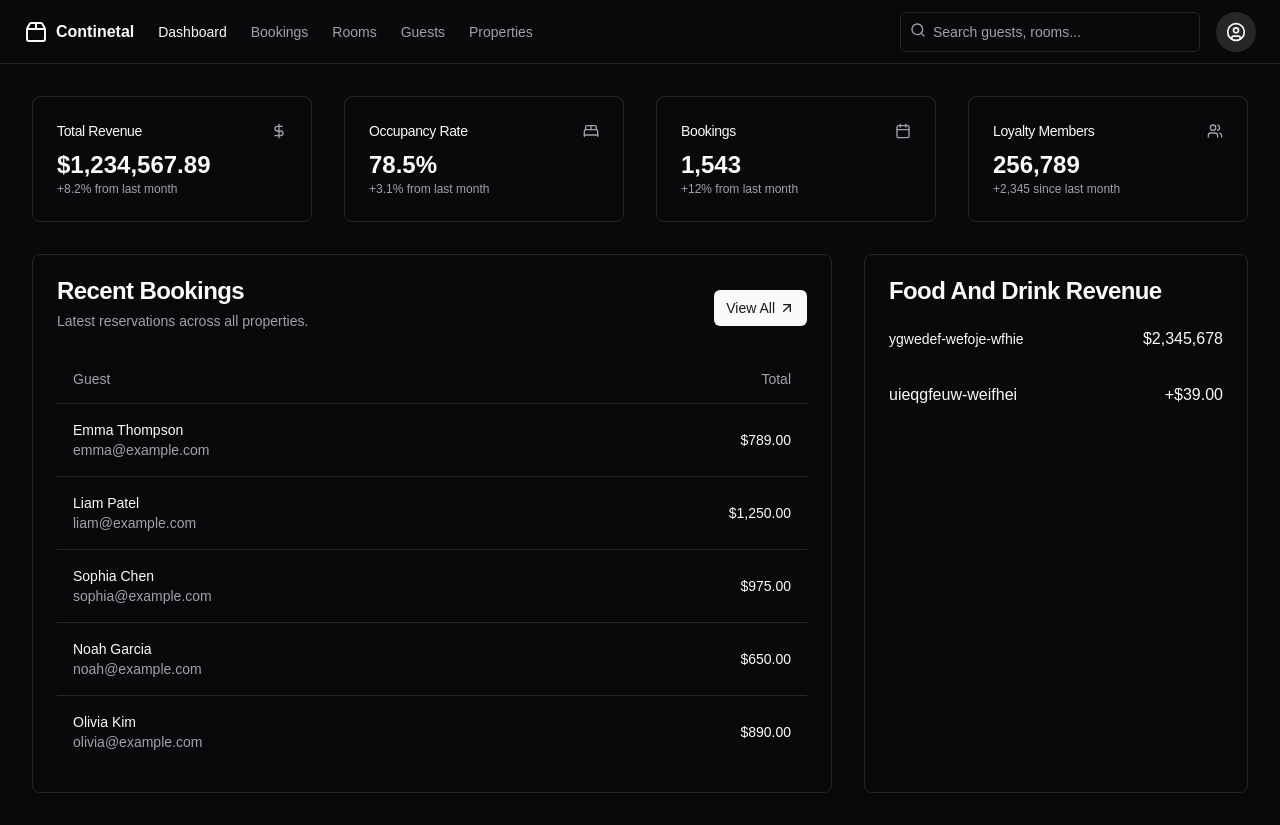
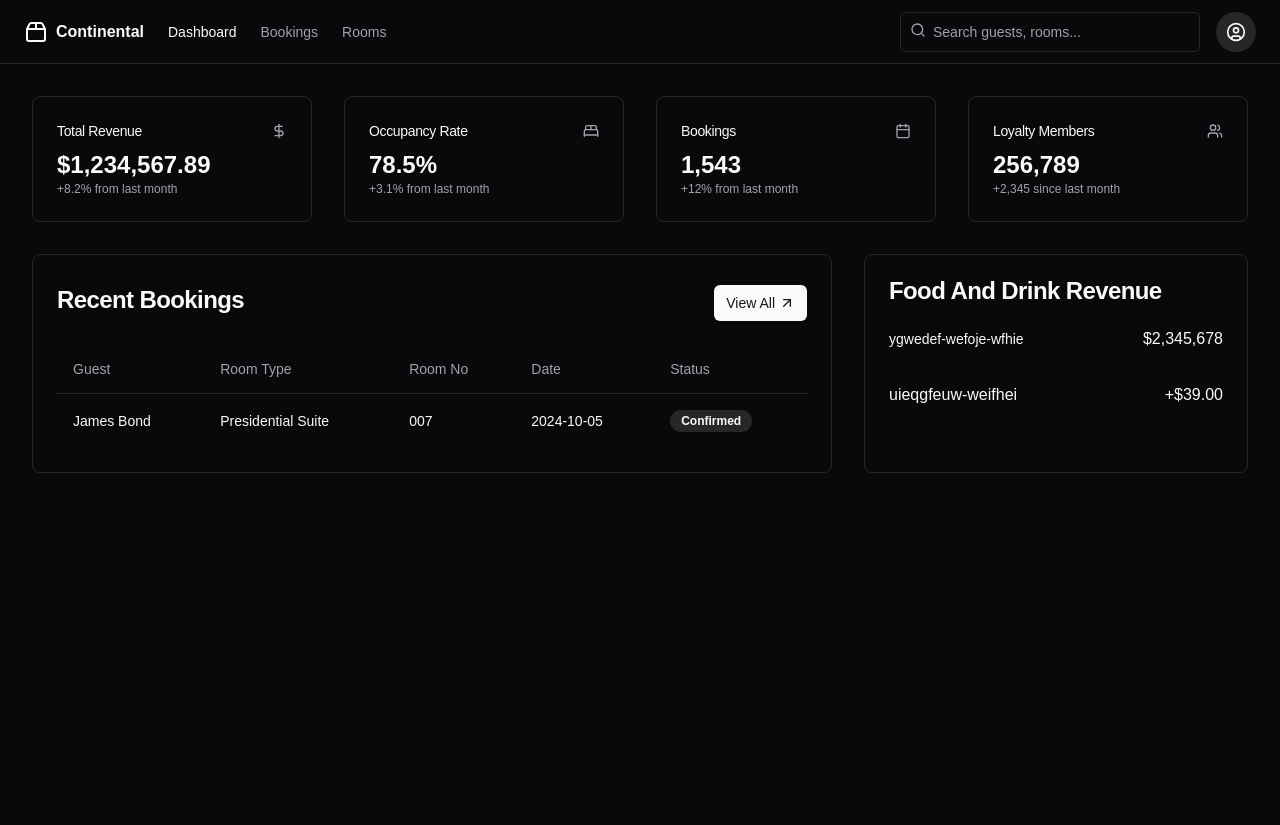
Before and after one commit to adhithyasimha/continental_desk, a Next.js app: page /dashboard in a window 1280 px wide. After the commit the page ends 800 px from the top, so only its background shows below. Built offline with nearby package versions, Linux system fonts and the light colour scheme.

Commit message:
minor fixes

```diff
--- /dev/null
+++ b/app/bookings/page.tsx
@@ -0,0 +1,4 @@
+"use client";
+<h1>
+    hello
+</h1>
--- a/app/dashboard/page.tsx
+++ b/app/dashboard/page.tsx
@@ -1,3 +1,4 @@
+"use client"
 import React from "react"
 import Link from "next/link"
 import {
@@ -13,7 +14,7 @@ import {
   Search,
   Users,
 } from "lucide-react"
-
+import { useRouter } from "next/navigation" // Updated import
 import {
   Avatar,
   AvatarFallback,
@@ -48,6 +49,12 @@ import {
 } from "@/components/ui/table"
 
 export default function HotelDashboard() {
+  const router = useRouter(); // Initialize useRouter
+
+  const navigateTo = (path: string) => {
+    router.push(path); // Use router.push for navigation
+  };
+
   return (
     <div className="flex min-h-screen w-full flex-col">
       <header className="sticky top-0 flex h-16 items-center gap-4 border-b bg-background px-4 md:px-6">
@@ -56,40 +63,31 @@ export default function HotelDashboard() {
             href="#"
             className="flex items-center gap-2 text-lg font-semibold md:text-base"
           >
-
             <Package2 className="h-6 w-6" />
-            <span>Continetal</span>
+            <span>Continental</span>
           </Link>
           <Link
             href="#"
             className="text-foreground transition-colors hover:text-foreground"
+            onClick={() => navigateTo('/dashboard')}
           >
             Dashboard
           </Link>
           <Link
             href="#"
             className="text-muted-foreground transition-colors hover:text-foreground"
+            onClick={() => navigateTo('/bookings')}
           >
             Bookings
           </Link>
           <Link
             href="#"
             className="text-muted-foreground transition-colors hover:text-foreground"
+            onClick={() => navigateTo('/rooms')}
           >
             Rooms
           </Link>
-          <Link
-            href="#"
-            className="text-muted-foreground transition-colors hover:text-foreground"
-          >
-            Guests
-          </Link>
-          <Link
-            href="#"
-            className="text-muted-foreground transition-colors hover:text-foreground"
-          >
-            Properties
-          </Link>
+
         </nav>
         <Sheet>
           <SheetTrigger asChild>
@@ -111,18 +109,24 @@ export default function HotelDashboard() {
                 <Package2 className="h-6 w-6" />
                 <span>Marriott Bonvoy HMS</span>
               </Link>
-              <Link href="#" className="hover:text-foreground">
+              <Link
+                href="#"
+                className="hover:text-foreground"
+                onClick={() => navigateTo('/dashboard')}
+              >
                 Dashboard
               </Link>
               <Link
                 href="#"
                 className="text-muted-foreground hover:text-foreground"
+                onClick={() => navigateTo('/bookings')}
               >
                 Bookings
               </Link>
               <Link
                 href="#"
                 className="text-muted-foreground hover:text-foreground"
+                onClick={() => navigateTo('/rooms')}
               >
                 Rooms
               </Link>
@@ -132,12 +136,7 @@ export default function HotelDashboard() {
               >
                 Guests
               </Link>
-              <Link
-                href="#"
-                className="text-muted-foreground hover:text-foreground"
-              >
-                Properties
-              </Link>
+
             </nav>
           </SheetContent>
         </Sheet>
@@ -232,9 +231,7 @@ export default function HotelDashboard() {
             <CardHeader className="flex flex-row items-center">
               <div className="grid gap-2">
                 <CardTitle>Recent Bookings</CardTitle>
-                <CardDescription>
-                  Latest reservations across all properties.
-                </CardDescription>
+
               </div>
               <Button asChild size="sm" className="ml-auto gap-1">
                 <Link href="#">
@@ -248,119 +245,24 @@ export default function HotelDashboard() {
                 <TableHeader>
                   <TableRow>
                     <TableHead>Guest</TableHead>
-                    <TableHead className="hidden xl:table-column">
-                      Property
-                    </TableHead>
-                    <TableHead className="hidden xl:table-column">
-                      Status
-                    </TableHead>
-                    <TableHead className="hidden xl:table-column">
-                      Check-in
-                    </TableHead>
-                    <TableHead className="text-right">Total</TableHead>
+                    <TableHead>Room Type</TableHead>
+                    <TableHead>Room No</TableHead>
+                    <TableHead>Date</TableHead>
+                    <TableHead>Status</TableHead>
                   </TableRow>
                 </TableHeader>
                 <TableBody>
+                  {/* Repeat for each booking */}
                   <TableRow>
+                    <TableCell>James Bond</TableCell>
+                    <TableCell>Presidential Suite</TableCell>
+                    <TableCell>007</TableCell>
+                    <TableCell>2024-10-05</TableCell>
                     <TableCell>
-                      <div className="font-medium">Emma Thompson</div>
-                      <div className="hidden text-sm text-muted-foreground md:inline">
-                        emma@example.com
-                      </div>
+                      <Badge variant={"secondary"}>Confirmed</Badge>
                     </TableCell>
-                    <TableCell className="hidden xl:table-column">
-                      Marriott Downtown
-                    </TableCell>
-                    <TableCell className="hidden xl:table-column">
-                      <Badge className="text-xs" variant="outline">
-                        Confirmed
-                      </Badge>
-                    </TableCell>
-                    <TableCell className="hidden md:table-cell lg:hidden xl:table-column">
-                      2024-10-15
-                    </TableCell>
-                    <TableCell className="text-right">$789.00</TableCell>
                   </TableRow>
-                  <TableRow>
-                    <TableCell>
-                      <div className="font-medium">Liam Patel</div>
-                      <div className="hidden text-sm text-muted-foreground md:inline">
-                        liam@example.com
-                      </div>
-                    </TableCell>
-                    <TableCell className="hidden xl:table-column">
-                      Ritz-Carlton Beachfront
-                    </TableCell>
-                    <TableCell className="hidden xl:table-column">
-                      <Badge className="text-xs" variant="outline">
-                        Checked In
-                      </Badge>
-                    </TableCell>
-                    <TableCell className="hidden md:table-cell lg:hidden xl:table-column">
-                      2024-10-14
-                    </TableCell>
-                    <TableCell className="text-right">$1,250.00</TableCell>
-                  </TableRow>
-                  <TableRow>
-                    <TableCell>
-                      <div className="font-medium">Sophia Chen</div>
-                      <div className="hidden text-sm text-muted-foreground md:inline">
-                        sophia@example.com
-                      </div>
-                    </TableCell>
-                    <TableCell className="hidden xl:table-column">
-                      Westin Resort
-                    </TableCell>
-                    <TableCell className="hidden xl:table-column">
-                      <Badge className="text-xs" variant="outline">
-                        Pending
-                      </Badge>
-                    </TableCell>
-                    <TableCell className="hidden md:table-cell lg:hidden xl:table-column">
-                      2024-10-18
-                    </TableCell>
-                    <TableCell className="text-right">$975.00</TableCell>
-                  </TableRow>
-                  <TableRow>
-                    <TableCell>
-                      <div className="font-medium">Noah Garcia</div>
-                      <div className="hidden text-sm text-muted-foreground md:inline">
-                        noah@example.com
-                      </div>
-                    </TableCell>
-                    <TableCell className="hidden xl:table-column">
-                      Sheraton City Center
-                    </TableCell>
-                    <TableCell className="hidden xl:table-column">
-                      <Badge className="text-xs" variant="outline">
-                        Confirmed
-                      </Badge>
-                    </TableCell>
-                    <TableCell className="hidden md:table-cell lg:hidden xl:table-column">
-                      2024-10-20
-                    </TableCell>
-                    <TableCell className="text-right">$650.00</TableCell>
-                  </TableRow>
-                  <TableRow>
-                    <TableCell>
-                      <div className="font-medium">Olivia Kim</div>
-                      <div className="hidden text-sm text-muted-foreground md:inline">
-                        olivia@example.com
-                      </div>
-                    </TableCell>
-                    <TableCell className="hidden xl:table-column">
-                      W Hotel Metropolis
-                    </TableCell>
-                    <TableCell className="hidden xl:table-column">
-                      <Badge className="text-xs" variant="outline">
-                        Confirmed
-                      </Badge>
-                    </TableCell>
-                    <TableCell className="hidden md:table-cell lg:hidden xl:table-column">
-                      2024-10-22
-                    </TableCell>
-                    <TableCell className="text-right">$890.00</TableCell>
-                  </TableRow>
+
                 </TableBody>
               </Table>
             </CardContent>
```
